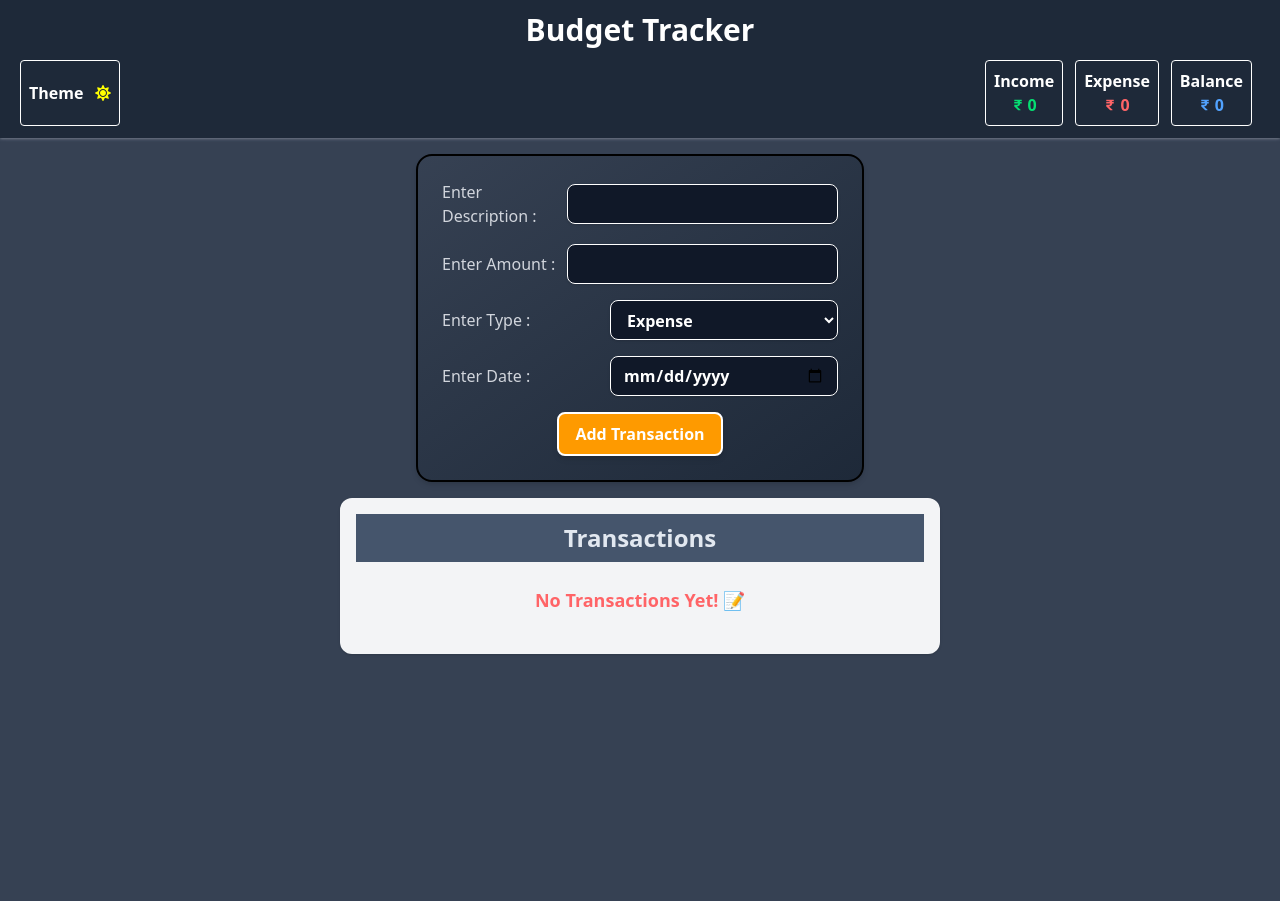
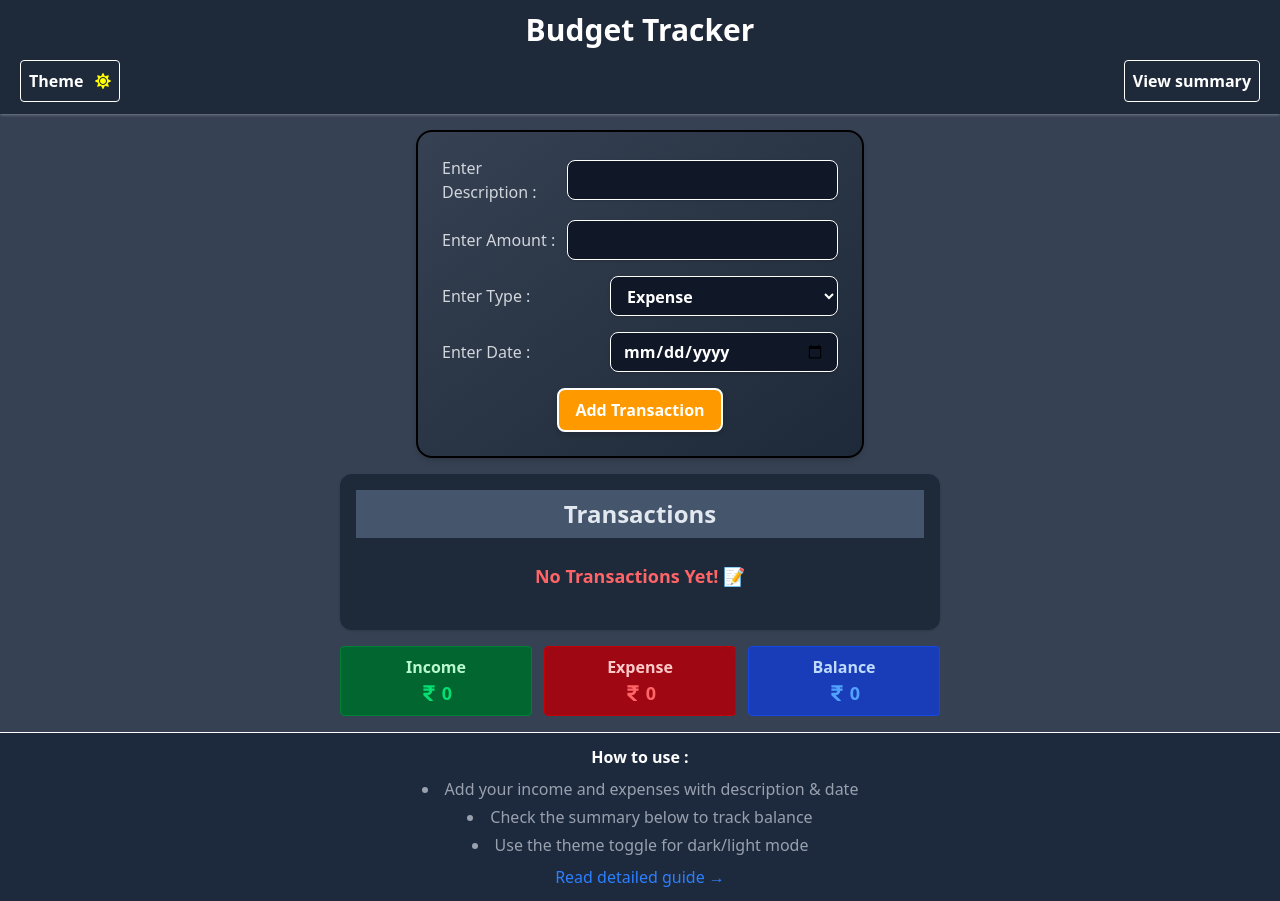
Before and after one commit to hafeez-07/react-budget-tracker, a React (Vite) app: page / in a window 1280 px wide. Before the commit the page ends 800 px from the top, so only its background shows below. Built offline with nearby package versions, Linux system fonts and the light colour scheme.

Commit message:
Added footer and view summary of transactions

```diff
--- a/index.html
+++ b/index.html
@@ -4,10 +4,27 @@
     <meta charset="UTF-8" />
     <link rel="icon" type="image/svg+xml" href="/vite.svg" />
     <meta name="viewport" content="width=device-width, initial-scale=1.0" />
-    <title>Vite + React + TS</title>
+    <title>Budget Tracker</title>
   </head>
-  <body class="bg-[#ECFAE5] dark:bg-gray-700">
+  <body class="flex flex-col bg-[#ECFAE5] dark:bg-gray-700 min-h-screen">
     <div id="root"></div>
     <script type="module" src="/src/main.tsx"></script>
+    <footer class="text-center mt-auto p-3  border-t dark:bg-slate-800 dark:text-white">
+      <p class="font-semibold mb-2">How to use :</p>
+       <ul class="  list-disc list-inside text-gray-500 dark:text-gray-400
+       space-y-1">
+    <li>Add your income and expenses with description & date</li>
+    <li>Check the summary below to track balance</li>
+    <li>Use the theme toggle for dark/light mode</li>
+  </ul>
+    <a
+    href="https://github.com/hafeez-07/react-budget-tracker/blob/main/README.md"
+    target="_blank"
+    rel="noopener noreferrer"
+    class="text-blue-500 hover:underline block mt-2"
+  >
+    Read detailed guide →
+  </a>
+    </footer>
   </body>
 </html>
--- a/src/components/SummaryBox.tsx
+++ b/src/components/SummaryBox.tsx
@@ -19,25 +19,34 @@ const SummaryBox = ({ balance, transactions }: SummaryBoxProps) => {
       return res + cur.amount;
     }, 0);
   return (
-    <div className="flex gap-x-3 font-bold">
-      <div className="border rounded p-2 hover:ring-2 ring-green-400">
+    <div className="grid grid-cols-3 gap-3 font-bold  text-center min-w-0 max-w-150 my-4 sm:mx-auto mx-2 ">
+      <div
+        className="border   rounded p-2 hover:ring-2 ring-green-400
+      dark:bg-green-800 dark:text-green-200 dark:border-green-700  bg-green-100 text-green-700"
+      >
         <p>Income</p>
-        <p className="flex items-center justify-center gap-x-1 text-green-400">
-          <FaRupeeSign className="sm:text-md text-xs" />
+        <p className=" flex items-center justify-center gap-1 text-green-400 text-xs sm:text-lg">
+          <FaRupeeSign />
           {income.toLocaleString("en-IN")}
         </p>
       </div>
-      <div className="border rounded p-2 hover:ring-2 ring-red-400">
+      <div
+        className="border rounded p-2 hover:ring-2 ring-red-400 bg-red-100 text-red-900
+      dark:bg-red-800  dark:text-red-200 dark:border-red-700"
+      >
         <p>Expense</p>
-        <p className="flex items-center gap-x-1 justify-center text-red-400 ">
-          <FaRupeeSign className="sm:text-md text-xs" />
+        <p className="flex items-center gap-1 justify-center text-red-400 text-xs sm:text-lg">
+          <FaRupeeSign />
           {expense.toLocaleString("en-IN")}
         </p>
       </div>
-      <div className="border rounded p-2 hover:ring-2 ring-blue-400 mr-2">
+      <div
+        className="border rounded p-2 hover:ring-2 ring-blue-400 bg-blue-100 text-blue-900
+      dark:text-blue-200 dark:bg-blue-800 dark:border-blue-700 "
+      >
         <p>Balance</p>
-        <p className="flex items-center justify-center text-blue-400 gap-x-1">
-          <FaRupeeSign className="sm:text-md text-xs" />
+        <p className="flex items-center justify-center text-blue-400 gap-1 text-xs sm:text-lg">
+          <FaRupeeSign />
           {balance.toLocaleString("en-IN")}
         </p>
       </div>
--- a/src/components/TransactionList.tsx
+++ b/src/components/TransactionList.tsx
@@ -1,10 +1,13 @@
 import React from "react";
+import SummaryBox from "./SummaryBox";
 import type { TransactionType } from "./UserInput";
 import { FaRupeeSign, FaRegCalendarAlt } from "react-icons/fa";
 
 type TransactionListProps = {
   transactions: TransactionType[];
   deleteTransaction: (id: number) => void;
+  balance: number;
+  summaryRef: React.RefObject<HTMLDivElement | null>;
 };
 
 type GroupedTransactionType = Record<string, TransactionType[]>;
@@ -12,6 +15,8 @@ type GroupedTransactionType = Record<string, TransactionType[]>;
 const TransactionList = ({
   transactions,
   deleteTransaction,
+  balance,
+  summaryRef,
 }: TransactionListProps) => {
   const groupedTransactions: GroupedTransactionType = transactions.reduce(
     (acc, cur) => {
@@ -27,7 +32,8 @@ const TransactionList = ({
   );
 
   return (
-    <div className="mt-4 sm:w-150 mx-3 sm:mx-auto bg-gray-100 rounded-xl shadow p-4">
+    <div>
+      <div className="mt-4 sm:w-150 mx-3 sm:mx-auto bg-gray-100 rounded-xl shadow p-4 dark:bg-gray-800">
         <h2 className="sm:text-2xl p-2 font-bold mb-4 text-center text-gray-800 dark:bg-slate-600 dark:text-slate-200">
           Transactions
         </h2>
@@ -57,7 +63,9 @@ const TransactionList = ({
 
                       <span
                         className={`flex items-center font-bold ${
-                        tx.type === "income" ? "text-green-600" : "text-red-600"
+                          tx.type === "income"
+                            ? "text-green-600"
+                            : "text-red-600"
                         }`}
                       >
                         {tx.type === "income" ? "+" : "-"}
@@ -83,6 +91,10 @@ const TransactionList = ({
           </div>
         )}
       </div>
+      <div ref={summaryRef}>
+        <SummaryBox balance={balance} transactions={transactions} />
+      </div>
+    </div>
   );
 };
 
--- a/src/components/UserInput.tsx
+++ b/src/components/UserInput.tsx
@@ -1,6 +1,6 @@
-import { useState, useEffect, useCallback } from "react";
+import { useState, useEffect, useCallback, useRef } from "react";
 import TransactionList from "./TransactionList";
-import SummaryBox from "./SummaryBox";
+
 import { FaSun, FaMoon } from "react-icons/fa";
 
 export type TransactionType = {
@@ -19,6 +19,7 @@ const UserInput = () => {
   const [isDark, setIsDark] = useState(true);
   const [date, setDate] = useState("");
   const [type, setType] = useState<"income" | "expense">("expense");
+  const summaryRef = useRef<HTMLDivElement>(null);
 
   useEffect(() => {
     const savedTransactions = localStorage.getItem("transactions");
@@ -95,12 +96,20 @@ const UserInput = () => {
         <div className="flex w-full justify-between mt-3 px-2 text-center">
           <button
             onClick={themeToggle}
-            className="flex gap-3 items-center border rounded px-2  font-semibold
+            className="flex gap-3 items-center border rounded p-2  font-semibold
             hover:ring-2 dark:hover:bg-gray-700 transition mr-2"
           >
             Theme {isDark ? <FaSun color="yellow" /> : <FaMoon color="gray" />}
           </button>
-          <SummaryBox balance={balance} transactions={transactions} />
+          <button
+            onClick={() => {
+              if (transactions.length === 0) alert("No transactions yet!");
+              else summaryRef.current?.scrollIntoView({ behavior: "smooth" });
+            }}
+            className="border rounded p-2 font-semibold hover:ring-3 ring-orange-300"
+          >
+            View summary
+          </button>
         </div>
       </div>
 
@@ -186,6 +195,8 @@ const UserInput = () => {
       <TransactionList
         transactions={transactions}
         deleteTransaction={deleteTransaction}
+        balance={balance}
+        summaryRef={summaryRef}
       />
     </div>
   );
```
Also changed, not shown: 1 other file (tests, documents, lock files or other folders). Lines whose indentation alone changed are shown as unchanged.
